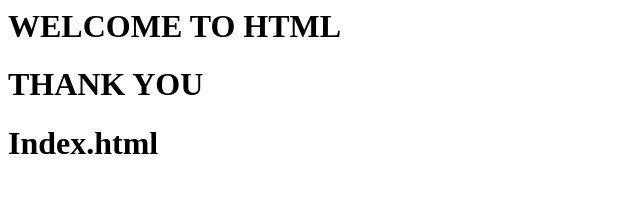
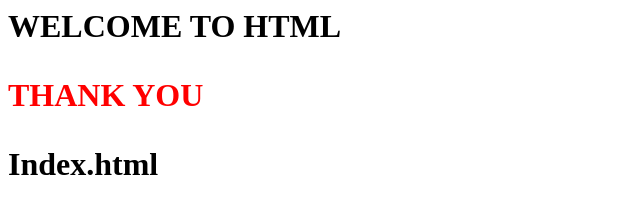
Before and after one commit to Amrutha-K-V/Demo, a plain HTML site: page index.html in a window 1280 px wide. Shown: the whole page, without its empty margins (0-640 px from the left). Drawn offline with Linux system fonts and the light colour scheme.

Commit message:
Update index.html

```diff
--- a/index.html
+++ b/index.html
@@ -1,5 +1,5 @@
 <html>
 <h1>WELCOME TO HTML</h1>
-  <h1>THANK YOU</h1>
+  <h1><p style="color:red">THANK YOU</p></h1>
   <h1>Index.html</h1>
 </html>
```
